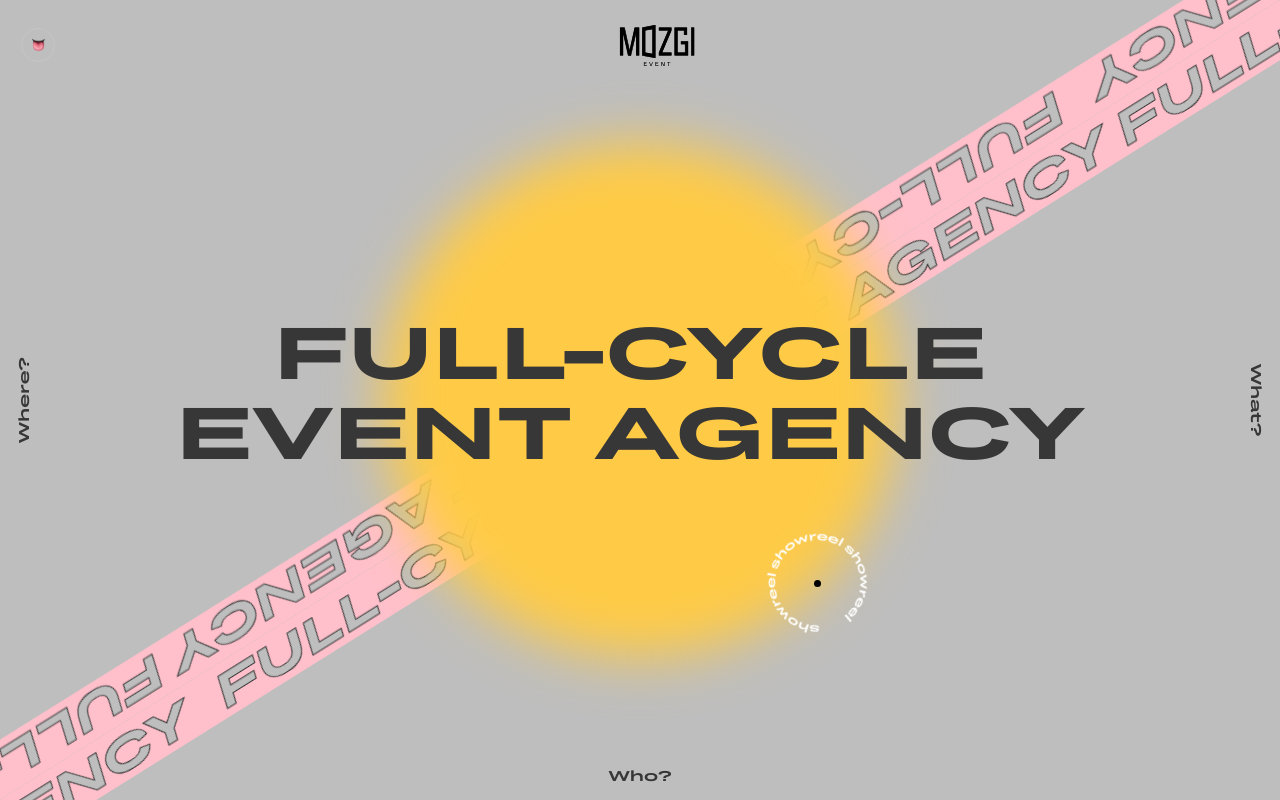
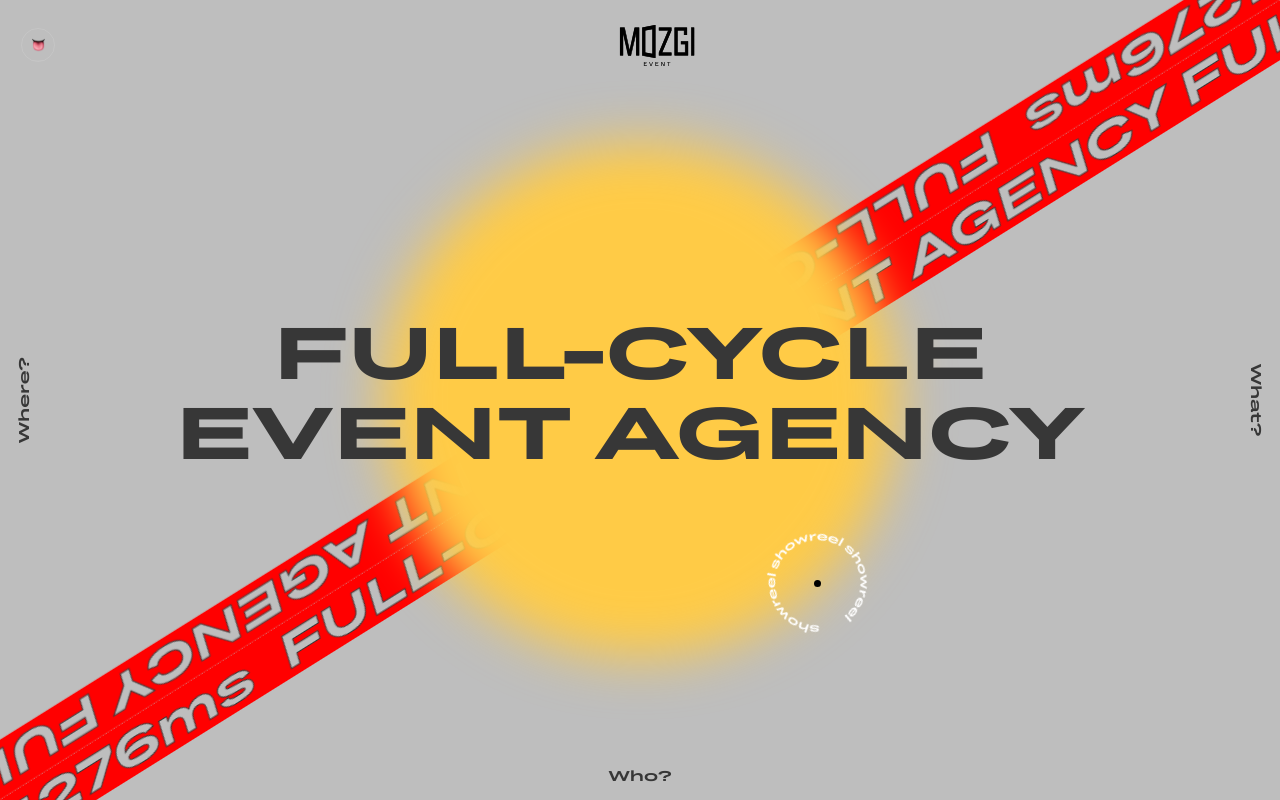
Before and after one commit to hobittiz/theFirstTheLastAgency_testTask, a Vue app: page / in a window 1280 px wide. Built offline with nearby package versions, Linux system fonts and the light colour scheme.

Commit message:
debug IOS

```diff
--- a/src/components/Ticker/TickerLine.vue
+++ b/src/components/Ticker/TickerLine.vue
@@ -13,13 +13,14 @@
         :style="{ 'animation-duration': tickerSpeed }"
       >
         {{ title }}
+        Repeat: {{ tickerRepeatCount }} Speed: {{ tickerSpeed }}
       </div>
     </div>
   </div>
 </template>
 
 <script setup>
-import { computed, nextTick, onMounted, ref, watch } from "vue";
+import { nextTick, onMounted, ref, watch } from "vue";
 
 const props = defineProps({
   title: {
@@ -40,15 +41,13 @@ const tickerRepeatCount = ref(3);
 onMounted(() => {
   if (tickerGroup.value) {
     tickerGroupWidth.value = tickerGroup.value[0].offsetWidth;
-    const tickerGroupRepeatCount =
-      Math.ceil(tickerContainer.value.offsetWidth / tickerGroupWidth.value) * 2;
-    tickerRepeatCount.value =
-      tickerGroupRepeatCount >= 3 ? tickerGroupRepeatCount : 3;
   }
 });
 
 const tickerSpeed = ref();
 watch(tickerGroupWidth, () => {
+  console.log(tickerGroupWidth);
+
   const msPer100px = 2050;
   const calculatedSpeed = (tickerGroupWidth.value / 100) * msPer100px;
   tickerSpeed.value = `${calculatedSpeed}ms`;
@@ -83,7 +82,7 @@ watch(tickerSpeed, () => {
   width: 100%;
   color: #000;
   /* opacity: 0.1; */
-  background: pink;
+  background: red;
 }
 
 .ticker__content {
```
